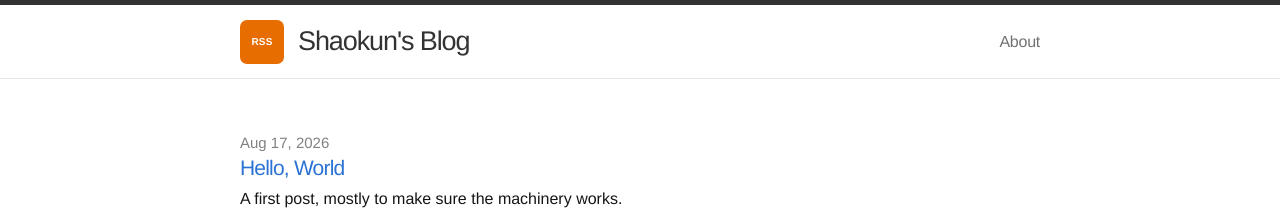
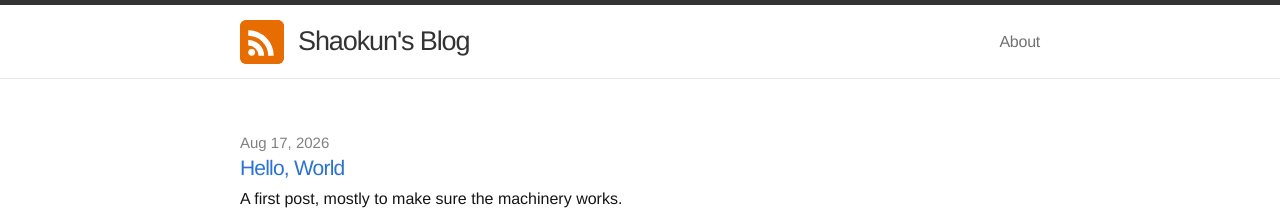
Before and after one commit to shaokunW/shaokunw.github.io, a Jekyll site: the page built from index.html, in a window 1280 px wide. Shown: the top 210 px of the page. Built offline with Jekyll 4.4.1, drawn with Linux system fonts in a browser that asks for light colours.

Commit message:
Use RSS icon in header

```diff
--- a/_layouts/default.html
+++ b/_layouts/default.html
@@ -5,13 +5,16 @@
   <meta name="viewport" content="width=device-width, initial-scale=1">
   <title>{% if page.title and page.title != 'Blog' %}{{ page.title }} · {% endif %}{{ site.title }}</title>
   <meta name="description" content="{{ page.excerpt | default: site.description | strip_html | strip_newlines | escape }}">
+  <link rel="alternate" type="application/rss+xml" title="{{ site.title }} RSS" href="{{ '/feed.xml' | relative_url }}">
   <link rel="stylesheet" href="{{ '/assets/css/style.css' | relative_url }}">
 </head>
 <body>
   <header class="site-header">
     <div class="wrap header-inner">
       <div class="brand">
-        <a class="rss-link" href="{{ '/feed.xml' | relative_url }}" aria-label="RSS feed">RSS</a>
+        <a class="rss-link" href="{{ '/feed.xml' | relative_url }}" aria-label="RSS feed">
+          <img class="rss-icon" src="{{ '/assets/rss.svg' | relative_url }}" alt="">
+        </a>
         <a class="site-title" href="{{ '/' | relative_url }}">{{ site.title }}</a>
       </div>
       <nav class="site-nav">
```
